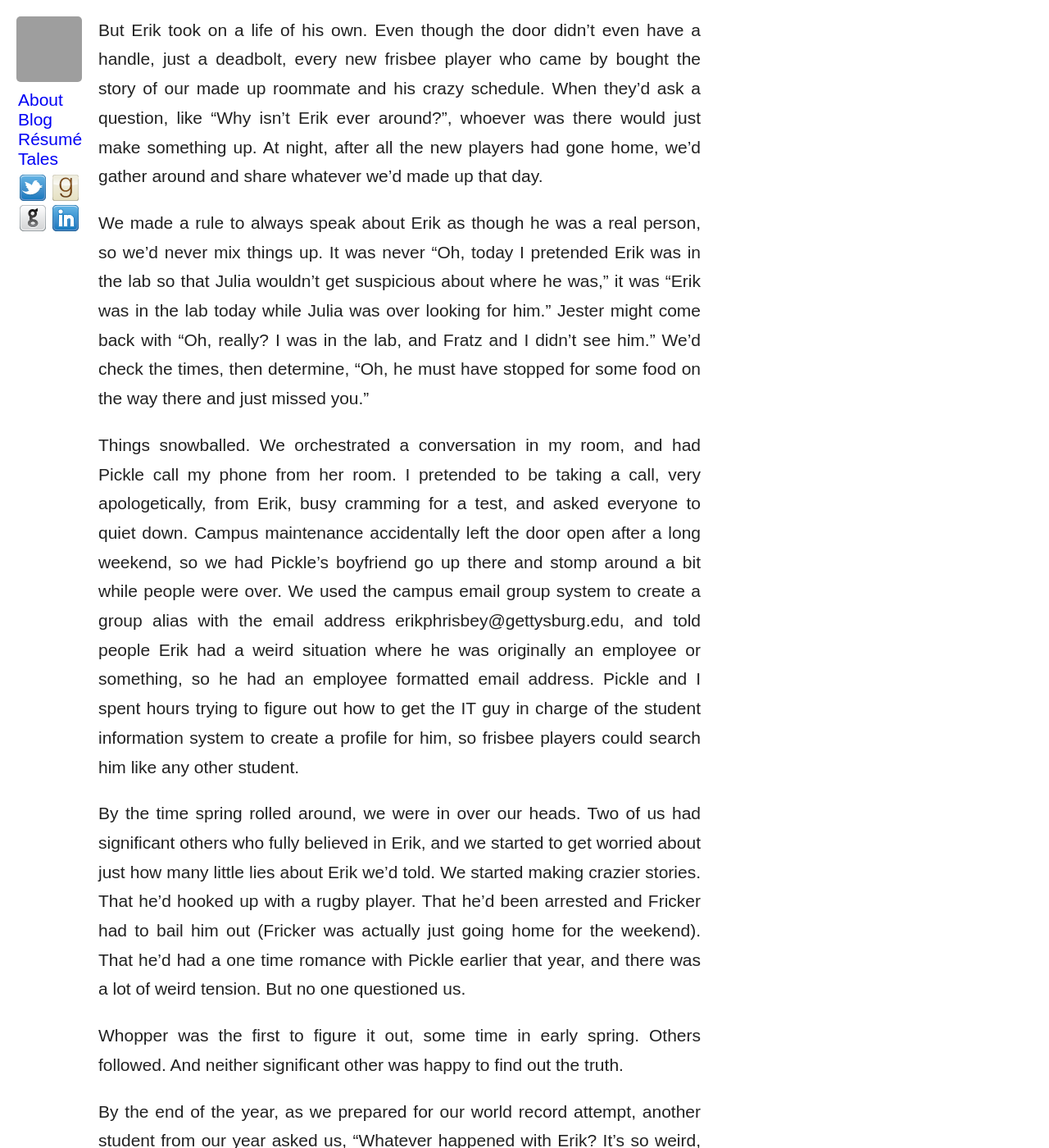
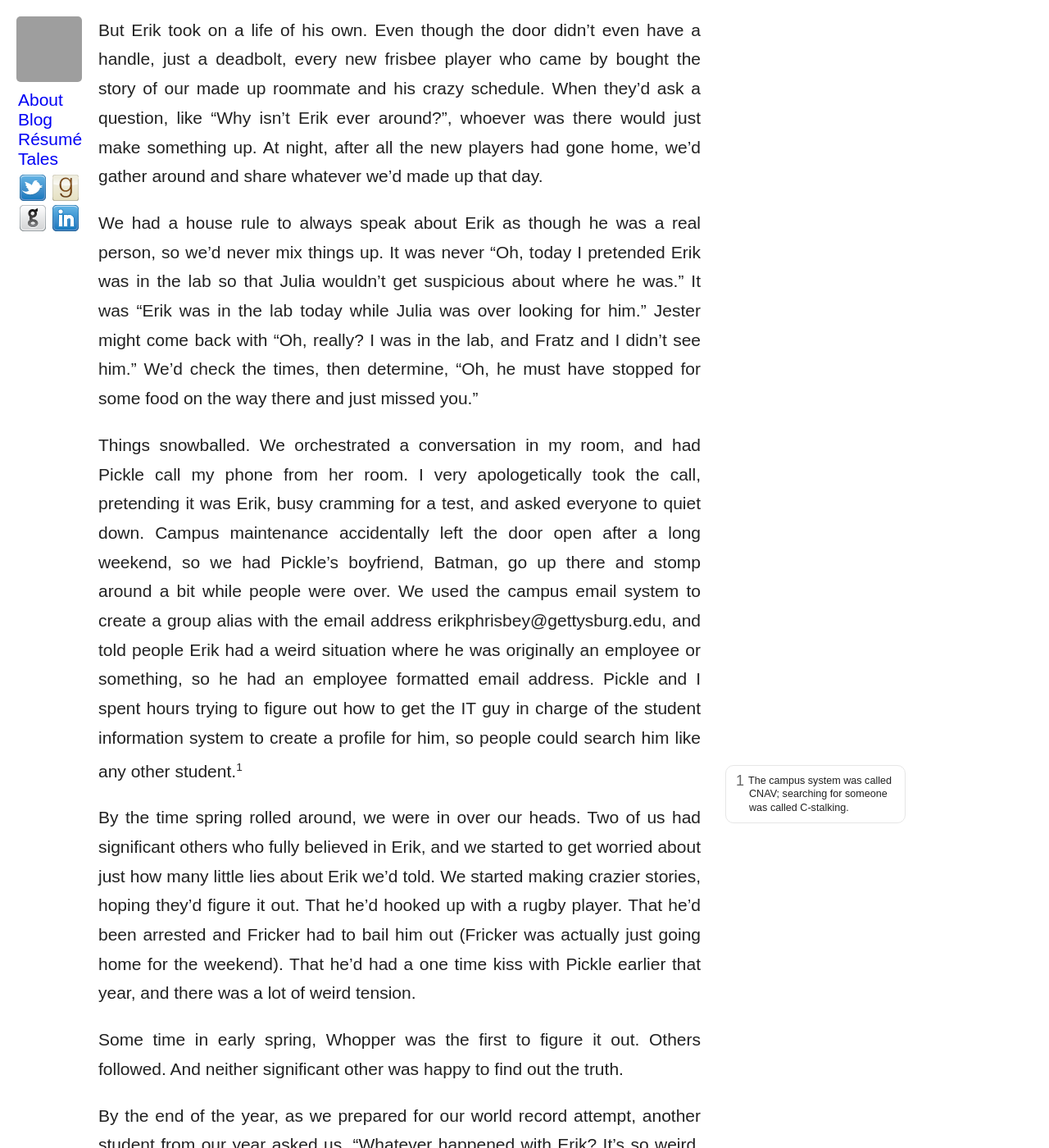
Before and after one commit to krschmidt/krschmidt.github.com, a Jekyll site: the page built from _posts/2002-06-01-erik.md, in a window 1280 px wide and 1400 px high, scrolled down 2111 px. Shown: the whole window at 82% size. Built offline with Jekyll 4.4.1, drawn with Linux system fonts in a browser that asks for light colours; some web fonts are replaced; some of the changed text lies outside the part shown; grey boxes are pictures that could not be loaded.

Commit message:
edits i should have made before i posted

```diff
--- a/_posts/2002-06-01-erik.md
+++ b/_posts/2002-06-01-erik.md
@@ -6,34 +6,34 @@
 tags:
 - Tale
 ---
-At my alma matter [Gettysburg College](http://www.gettysburg.edu), after your first year you could elect to live in theme housing. In these houses, a group of students would live together in [historic houses](http://www.gettysburg.edu/about/offices/college_life/reslife/college_houses/spark.dot) on the edge of campus, and get to skip the housing lottery, in exchange for hosting events open to all students. Events had to be related to your theme, and after a never explained incident, there were to be no sports team houses.
+At my alma matter, [Gettysburg College](http://www.gettysburg.edu), after your first year you could elect to live in theme housing. A group of students would live together in [historic houses](http://www.gettysburg.edu/about/offices/college_life/reslife/college_houses/spark.dot) on the edge of campus, and get to skip the housing lottery, in exchange for hosting events open to all students. Events had to be related to your theme, and after a never explained incident, there were to be no sports team houses.
 
-Knowing those two rules, before my freshman year the Ultimate Frisbee team had founded the Funk: Mind, Body, and Soul house. The name itself had no real meaning, and was constructed entirely to relate to absolutely any event they could think of. The Funk house was born.
+Knowing those two rules, before my freshman year the Ultimate Frisbee team had founded the Funk: Mind, Body, and Soul house. The name itself had no real meaning, and was constructed to be easily realted to any event they could think of. The Funk house was born.
 
-My sophomore year, seven of us elected to continue the tradition, creating the even more impossibly named Funk: Mind, Body, and Soul/Douglas Adams house. We were assigned the second floor of Lamp Post, a former donut shop on Carlisle Street. Below us would be the Artistic Mind house. While the lack of proper ventilation ensured we smelled what they were smoking, they were generally great downstairs neighbors.
+My sophomore year, seven of us elected to continue the tradition, creating the even more impossibly named Funk: Mind, Body, and Soul/Douglas Adams house. We were assigned the second floor of Lamp Post, a former donut shop on Carlisle Street. Below us would be the Artistic Mind house. While the lack of proper ventilation ensured we smelled what they were smoking, they were generally great neighbors, though the kitchen was always a little skethchy to use.
 
 The bathroom situation was particularly tricky. Downstairs had both a men's and a women's room. Upstairs only had a single bathroom, with one sink, one toilet, and two showers. At our first house meeting we simply declared the bathroom open to anyone. We were all going to get to be real good friends. Many surprisingly meaningful conversations happened while toothbrushing.
 
-But there was something else weird. My room had a particularly weird setup. On the far side of my room was another door, which led to a set of stairs to a third floor, where Erik lived. In order for him to get to his room he had to cross my room, unlock a door, and climb the stairs. While as a physics and history double major, with an education minor, he was pretty busy, and so not often home, when he did come home it would be very late, inevitably waking me up in the middle of the night.
+But there was something else weird. My room had a particularly unusual setup. On the far side of my room was another door, which led to a set of stairs to a third floor, where Erik lived. In order for him to get to his room, he had to cross my room, unlock a door, and climb the stairs. While as a physics and history double major, with an education minor, he was pretty busy, and often at the lab, when he did come home it would be very late, inevitably waking me up in the middle of the night.
 
 Our relationship deteriorated over the year. Erik started calling my room if anyone was over, and we made any noise at all. He progressed to stomping on the floor to make us quiet down. We took to having conversations in the hallway. Watching a movie was out of the question. Then there were his girlfriends. I took a passive aggressive approach, positioning my big, pink recliner right in front of his door, so that he'd have to move it every night before he went to bed. He stopped even trying to be quiet when he got home.
 
-But I think the stress hit him the worst. After a bit of a rough weekend he got pulled over on a DUI down in Richmond, and our roommate Fricker had to go bail him out. Erik was falling apart. He was falling apart. We had an intervention with him.
+But I think the stress hit him the worst. After a bit of a rough weekend he got pulled over for a DUI down in Richmond, and our roommate Fricker had to go bail him out. Erik was falling apart.
 
 And then he accidentally left his room unlocked. And we took some of the freshman up there. And discovered his room was really just a storage space.
 
 There was no Erik. There'd never been an Erik. We'd made him up, just to mess with the new frisbee players the [same way we'd been messed with]({% post_url 2002-01-01-moses %}).
 
-When we first returned from campus, after voting on the bathroom situation, we'd simply decided to invent a roommate. As house leader, Pickle was responsible for making welcome signs for each of our doors. She simply made an extra, wrote Erik Phrisbey on it with the number 42 for the room number, and attached it to my door. We figured that surely, with a name like Phrisbey and a room number that not only didn't match the floor it was for, but was an homage to Douglas Adams, surely no one would believe us.
+When we first returned from campus, after voting on the bathroom situation, we'd invented a roommate. As house leader, Pickle was responsible for making welcome signs for each of our doors. She made an extra, writing Erik Phrisbey down as the name. We made his room number 42, and attached it to the spare door in my room. We figured that surely, with a name like Phrisbey and a room number that not only didn't match the floor it was for, but was an obvious Douglas Adams reference, surely no one would believe us.
 
 But Erik took on a life of his own. Even though the door didn't even have a handle, just a deadbolt, every new frisbee player who came by bought the story of our made up roommate and his crazy schedule. When they'd ask a question, like "Why isn't Erik ever around?", whoever was there would just make something up. At night, after all the new players had gone home, we'd gather around and share whatever we'd made up that day.
 
-We made a rule to always speak about Erik as though he was a real person, so we'd never mix things up. It was never "Oh, today I pretended Erik was in the lab so that Julia wouldn't get suspicious about where he was," it was "Erik was in the lab today while Julia was over looking for him." Jester might come back with "Oh, really? I was in the lab, and Fratz and I didn't see him." We'd check the times, then determine, "Oh, he must have stopped for some food on the way there and just missed you."
+We had a house rule to always speak about Erik as though he was a real person, so we'd never mix things up. It was never "Oh, today I pretended Erik was in the lab so that Julia wouldn't get suspicious about where he was." It was "Erik was in the lab today while Julia was over looking for him." Jester might come back with "Oh, really? I was in the lab, and Fratz and I didn't see him." We'd check the times, then determine, "Oh, he must have stopped for some food on the way there and just missed you."
 
-Things snowballed. We orchestrated a conversation in my room, and had Pickle call my phone from her room. I pretended to be taking a call, very apologetically, from Erik, busy cramming for a test, and asked everyone to quiet down. Campus maintenance accidentally left the door open after a long weekend, so we had Pickle's boyfriend go up there and stomp around a bit while people were over. We used the campus email group system to create a group alias with the email address erikphrisbey@gettysburg.edu, and told people Erik had a weird situation where he was originally an employee or something, so he had an employee formatted email address. Pickle and I spent hours trying to figure out how to get the IT guy in charge of the student information system to create a profile for him, so frisbee players could search him like any other student.
+Things snowballed. We orchestrated a conversation in my room, and had Pickle call my phone from her room. I very apologetically took the call, pretending it was Erik, busy cramming for a test, and asked everyone to quiet down. Campus maintenance accidentally left the door open after a long weekend, so we had Pickle's boyfriend, Batman, go up there and stomp around a bit while people were over. We used the campus email system to create a group alias with the email address erikphrisbey@gettysburg.edu, and told people Erik had a weird situation where he was originally an employee or something, so he had an employee formatted email address. Pickle and I spent hours trying to figure out how to get the IT guy in charge of the student information system to create a profile for him, so people could search him like any other student.<sup class="note">1</sup><span class="sidenote"><span class="note-number">1 </span>The campus system was called CNAV; searching for someone was called C-stalking.</span>
 
-By the time spring rolled around, we were in over our heads. Two of us had significant others who fully believed in Erik, and we started to get worried about just how many little lies about Erik we'd told. We started making crazier stories. That he'd hooked up with a rugby player. That he'd been arrested and Fricker had to bail him out (Fricker was actually just going home for the weekend). That he'd had a one time romance with Pickle earlier that year, and there was a lot of weird tension. But no one questioned us.
+By the time spring rolled around, we were in over our heads. Two of us had significant others who fully believed in Erik, and we started to get worried about just how many little lies about Erik we'd told. We started making crazier stories, hoping they'd figure it out. That he'd hooked up with a rugby player. That he'd been arrested and Fricker had to bail him out (Fricker was actually just going home for the weekend). That he'd had a one time kiss with Pickle earlier that year, and there was a lot of weird tension.
 
-Whopper was the first to figure it out, some time in early spring. Others followed. And neither significant other was happy to find out the truth.
+Some time in early spring, Whopper was the first to figure it out. Others followed. And neither significant other was happy to find out the truth.
 
-By the end of the year, as we prepared for our world record attempt, another student from our year asked us, "Whatever happened with Erik? It's so weird, I've never had any classes with him; you'd think I'd have met him, since we're both physics majors." We made up a response on the spot, about how he must have been a semester off in the sequence or something. Some people never found out the truth. Hopefully they still ask about him at the reunions.
+By the end of the year, as we prepared for our world record attempt, another student from our year asked us, "Whatever happened with Erik? It's so weird, I've never had any classes with him. You'd think I'd have met him, since we're both physics majors." We made up a response on the spot, about how he must have been a semester off in the sequence or something. Some people never found out the truth. Hopefully they still ask about him at the reunions.
```
